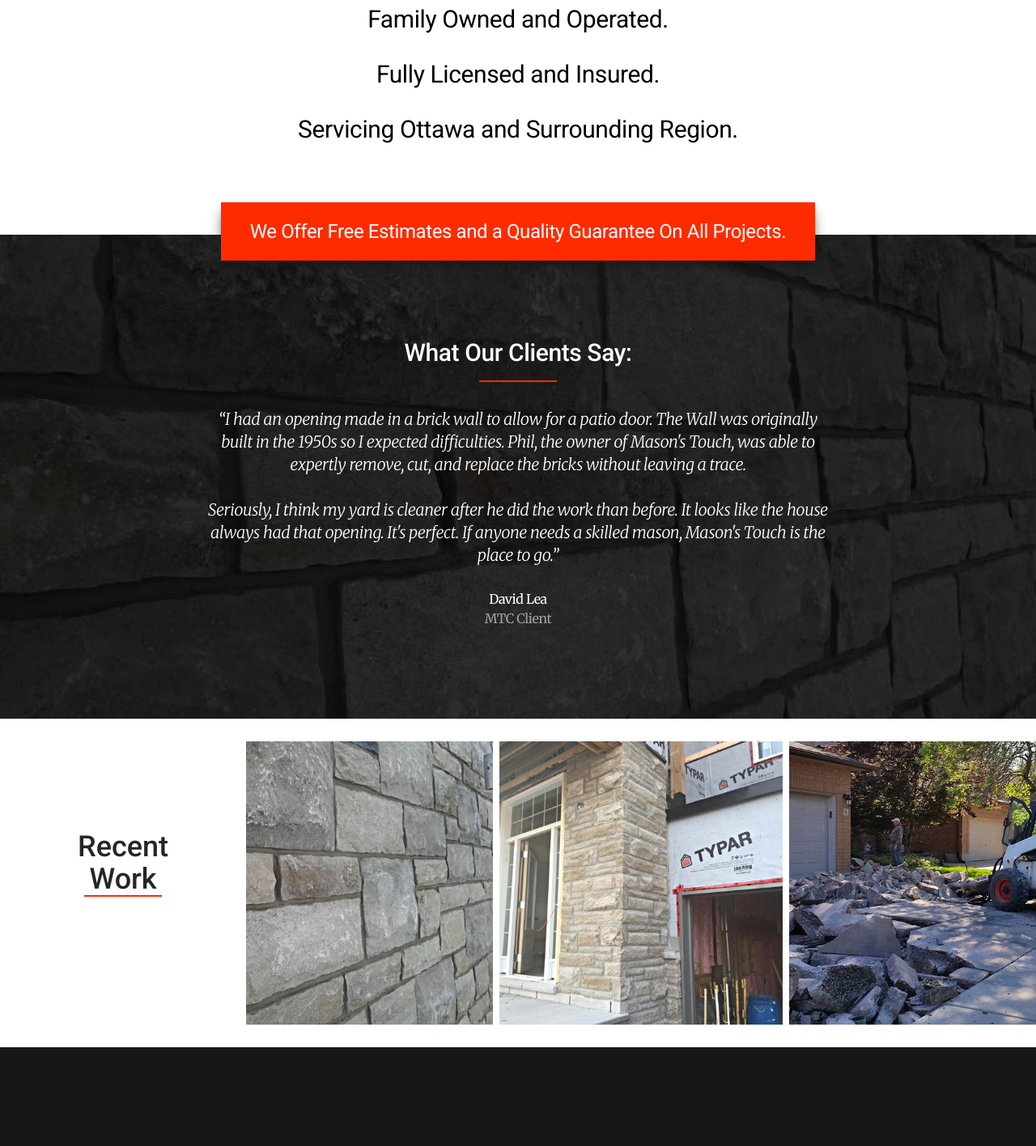
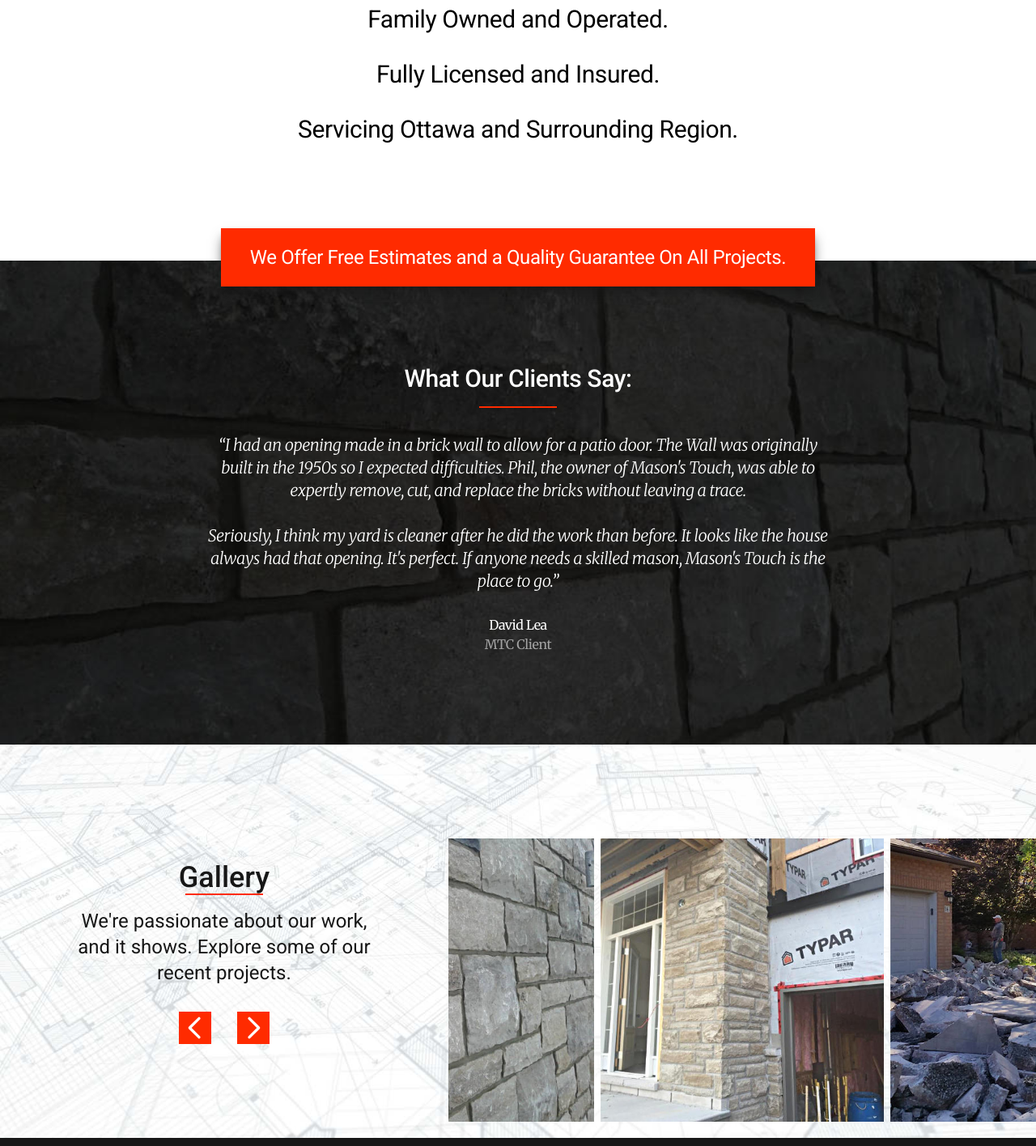
Before and after one commit to EMurrell/MTC2, a Next.js app: page / in a window 1280 px wide. Shown: the part 1320-2736 px from the top of the page at 81% size. Built offline with nearby package versions, Linux system fonts and the light colour scheme.

Commit message:
polish gallery section, adjust header line-height

```diff
--- a/components/About.js
+++ b/components/About.js
@@ -1,5 +1,6 @@
 import FadeUp from "../animations/FadeUp";
 import FadeRight from "../animations/FadeRight";
+import DelayedFadeIn from "../animations/DelayedFadeIn";
 
 export default function About() {
   return (
@@ -16,7 +17,7 @@ export default function About() {
       <div className="flex self-center w-24 pt-2 border-t-2 border-highlight1"></div>
 
       <div className="flex flex-col justify-center py-6 text-xl text-center md:text-2xl lg:text-3xl">
-        <FadeUp>
+        <DelayedFadeIn>
           <p className="py-4">
             Specializing in Foundation Repair, Parging, Chimney Repair, Stone
             Work and Brick Laying.
@@ -26,8 +27,10 @@ export default function About() {
 
           <p className="py-4">Fully Licensed and Insured.</p>
 
-          <p className="py-4">Servicing Ottawa and Surrounding Region.</p>
-        </FadeUp>
+          <p className="py-4 md:pb-12">
+            Servicing Ottawa and Surrounding Region.
+          </p>
+        </DelayedFadeIn>
       </div>
 
       <div className="flex flex-col justify-center px-8 py-4 mt-8 text-lg font-normal text-center text-white border-4 shadow-lg bg-highlight1 place-self-center md:text-xl lg:text-2xl border-highlight1 shadow-neutral-900/70">
--- a/components/Contact.js
+++ b/components/Contact.js
@@ -18,7 +18,7 @@ export default function Contact() {
       id="Contact"
       className="flex flex-col px-8 pt-10 xl:h-auto md:px-24 lg:px-52 bg-neutral-900 text-neutral-200 font-display "
     >
-      <div className="flex flex-col py-20 2xl:py-20 lg:flex-row ">
+      <div className="flex flex-col pt-12 pb-24 2xl:py-20 lg:flex-row ">
         <FadeUp>
           <h1 className="pr-2 text-3xl font-medium md:text-4xl lg:text-5xl lg:w-1/2">
             Mason&apos;s Touch Construction
--- a/components/Gallery.js
+++ /dev/null
@@ -1,50 +0,0 @@
-import Image from "next/image";
-
-export default function Gallery() {
-  return (
-    <section id="" className="">
-      <div className="flex flex-col md:flex-row">
-        <div className="flex">
-          <Image
-            src="/chimney500.jpg"
-            alt="photos of work done"
-            height={500}
-            width={500}
-          />
-        </div>
-        <div className="flex">
-          <Image
-            src="/demo500.jpg"
-            alt="photos of work done"
-            height={500}
-            width={500}
-          />
-        </div>
-        <div className="flex">
-          <Image
-            src="/interlock500.jpg"
-            alt="photos of work done"
-            height={500}
-            width={500}
-          />
-        </div>
-        <div className="flex">
-          <Image
-            src="/stonework500.jpg"
-            alt="photos of work done"
-            height={500}
-            width={500}
-          />
-        </div>
-        <div className="flex">
-          <Image
-            src="/wall500.jpg"
-            alt="photos of work done"
-            height={500}
-            width={500}
-          />
-        </div>
-      </div>
-    </section>
-  );
-}
--- a/components/Header.js
+++ b/components/Header.js
@@ -19,18 +19,18 @@ export default function Header() {
     >
       <main className="flex flex-col justify-center h-screen pt-16 text-center pb-28 md:pb-16">
         <FadeUp>
-          <h2 className="flex flex-col pb-4 text-2xl font-medium md:text-3xl lg:text-4xl">
+          <h2 className="flex flex-col pb-2 text-2xl font-medium md:text-3xl lg:text-4xl">
             MASON&apos;S TOUCH CONSTRUCTION
           </h2>
         </FadeUp>
         <DelayedFadeIn>
-          <h1 className="flex justify-center pb-4 text-5xl font-semibold md:text-6xl lg:text-7xl">
+          <h1 className="flex justify-center py-2 text-5xl font-semibold leading-tight md:text-6xl lg:text-7xl">
             Masonry + Foundation Repair
           </h1>
         </DelayedFadeIn>
         <DelayedFadeIn>
           <Link href={"/#Contact"} passHref>
-            <button className="px-6 py-2 mt-2 mb-20 ml-1 text-xl font-normal text-white border-2 shadow-lg cursor-pointer border-highlight1 bg-highlight1 lg:px-10 lg:py-3 2xl:ml-2 lg:mt-4 lg:text-2xl shadow-neutral-600/30 hover:bg-transparent hover:text-highlight1">
+            <button className="px-6 py-2 mt-4 mb-20 ml-1 text-xl font-normal text-white border-2 shadow-lg cursor-pointer border-highlight1 bg-highlight1 lg:px-10 lg:py-3 md:mt-6 lg:text-2xl shadow-neutral-600/30 hover:bg-transparent hover:text-highlight1">
               Contact Us
             </button>
           </Link>
--- a/components/Testimonial.js
+++ b/components/Testimonial.js
@@ -1,5 +1,6 @@
 import Image from "next/image";
 import FadeUp from "../animations/FadeUp";
+import FadeRight from "../animations/FadeRight";
 
 export default function Testimonials() {
   return (
@@ -9,9 +10,11 @@ export default function Testimonials() {
     >
       <div className="px-8 ">
         <div className="flex flex-col justify-center ">
-          <h1 className="py-4 text-2xl font-medium text-center text-white md:text-3xl">
-            What Our Clients Say:
-          </h1>
+          <FadeRight>
+            <h1 className="py-4 text-2xl font-medium text-center text-white md:text-3xl">
+              What Our Clients Say:
+            </h1>
+          </FadeRight>
           <div className="flex self-center w-24 border-t-2 border-highlight1"></div>
 
           <blockquote className="mt-8">
--- a/components/Work.js
+++ b/components/Work.js
@@ -1,26 +1,50 @@
 import useEmblaCarousel from "embla-carousel-react";
 import Autoplay from "embla-carousel-autoplay";
-import { useEffect } from "react";
+import { useCallback } from "react";
 import Image from "next/image";
+import { ChevronRightIcon, ChevronLeftIcon } from "@heroicons/react/outline";
+import DelayedFadeIn from "../animations/DelayedFadeIn";
+import FadeRight from "../animations/FadeRight";
 
 export default function Work() {
-  const [emblaRef, emblaApi] = useEmblaCarousel({ loop: true }, [Autoplay()]);
+  const [emblaRef, emblaApi] = useEmblaCarousel({ loop: true }, [
+    Autoplay({ stopOnInteraction: false }),
+  ]);
 
-  useEffect(() => {
-    if (emblaApi) {
-      // Embla API is ready
-    }
+  const scrollPrev = useCallback(() => {
+    if (emblaApi) emblaApi.scrollPrev();
+  }, [emblaApi]);
+
+  const scrollNext = useCallback(() => {
+    if (emblaApi) emblaApi.scrollNext();
   }, [emblaApi]);
 
   return (
-    <section className="flex flex-col w-full pt-12 md:py-6 md:flex-row font-display">
-      <div className="flex flex-col justify-center pb-10 md:px-24">
-        <h1 className="text-3xl font-medium text-center md:text-4xl text-neutral-800">
-          Recent Work
-        </h1>
+    <section className="flex flex-col w-full py-6 bg-center bg-no-repeat bg-cover md:pb-4 bg-blueprint md:pt-28 md:flex-row font-display text-neutral-900">
+      <div className="flex flex-col px-12 py-8 md:px-24">
+        <FadeRight>
+          <h1 className="text-3xl font-medium text-center md:text-4xl">
+            Gallery
+          </h1>
+        </FadeRight>
+        <div className="self-center w-24 py-2 border-t-2 border-highlight1"></div>
+        <DelayedFadeIn>
+          <p className="pb-4 text-xl text-center md:text-2xl">
+            We&apos;re passionate about our work, and it shows. Explore some of
+            our recent projects.
+          </p>
+        </DelayedFadeIn>
 
-        <div className="flex self-center w-24 pt-2 border-t-2 border-highlight1"></div>
+        <div className="flex flex-row justify-center my-4">
+          <button onClick={scrollPrev}>
+            <ChevronLeftIcon className="w-10 h-10 mx-4 text-white bg-highlight1" />
+          </button>
+          <button onClick={scrollNext}>
+            <ChevronRightIcon className="w-10 h-10 mx-4 text-white bg-highlight1" />
+          </button>
+        </div>
       </div>
+
       <div className="flex overflow-hidden" ref={emblaRef}>
         <div className="flex flex-row h-auto ">
           <div className="relative flex flex-shrink-0 w-4/5 m-1 md:w-auto ">
--- a/pages/index.js
+++ b/pages/index.js
@@ -7,7 +7,7 @@ import Header from "../components/Header";
 import Testimonial from "../components/Testimonial";
 import Features from "../components/Features";
 import About from "../components/About";
-import Gallery from "../components/Gallery";
+
 import Work from "../components/Work";
 
 export default function Home() {
--- a/tailwind.config.js
+++ b/tailwind.config.js
@@ -17,6 +17,7 @@ module.exports = {
         hero: "url('/darkbricks3.jpg')",
         background2: "url('/walldark2.jpg')",
         quote: "url('/dots.svg)",
+        blueprint: "url('/blueprint2.jpg')",
       },
       colors: {
         highlight1: "#ff2b00",
```
Also changed, not shown: public/blueprint.jpg (added), public/blueprint2.jpg (added).
